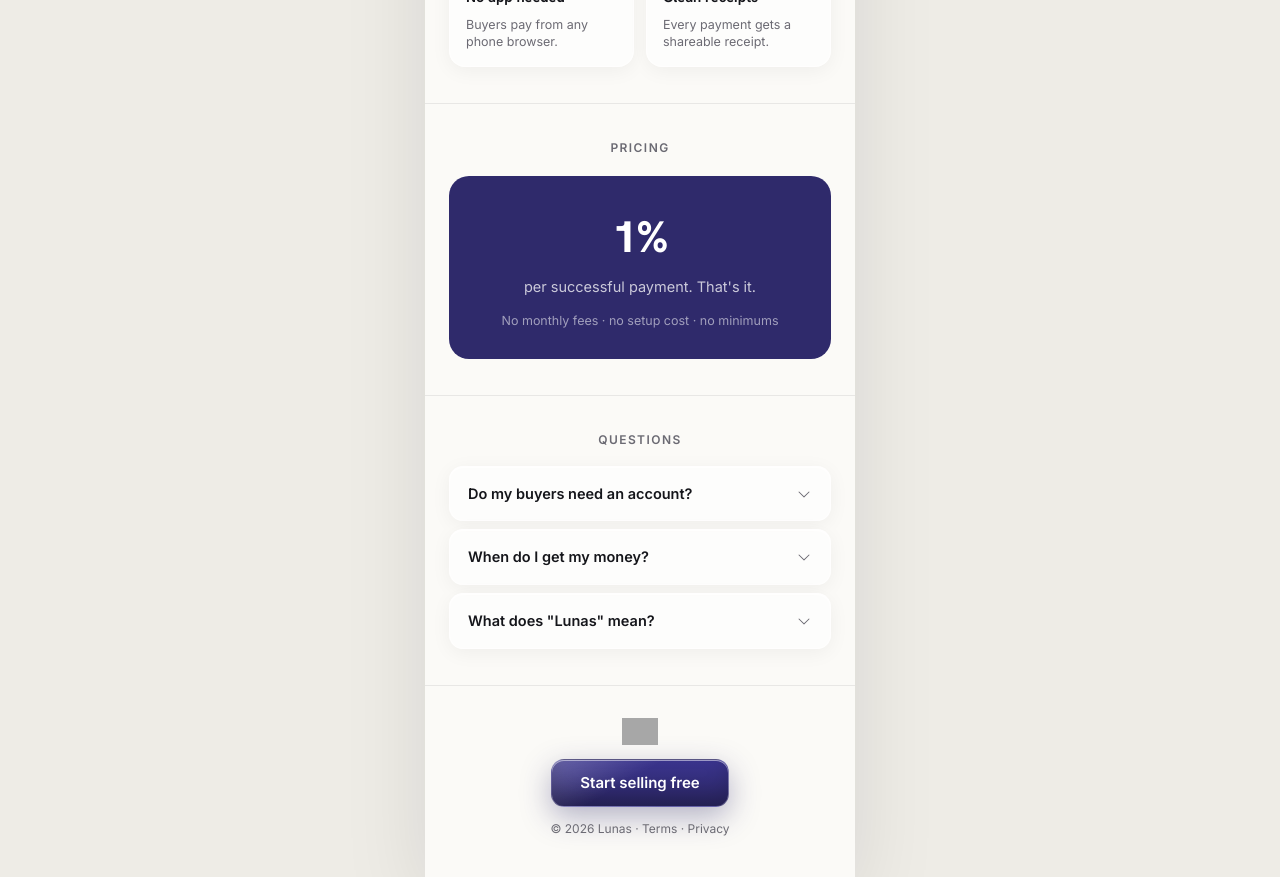
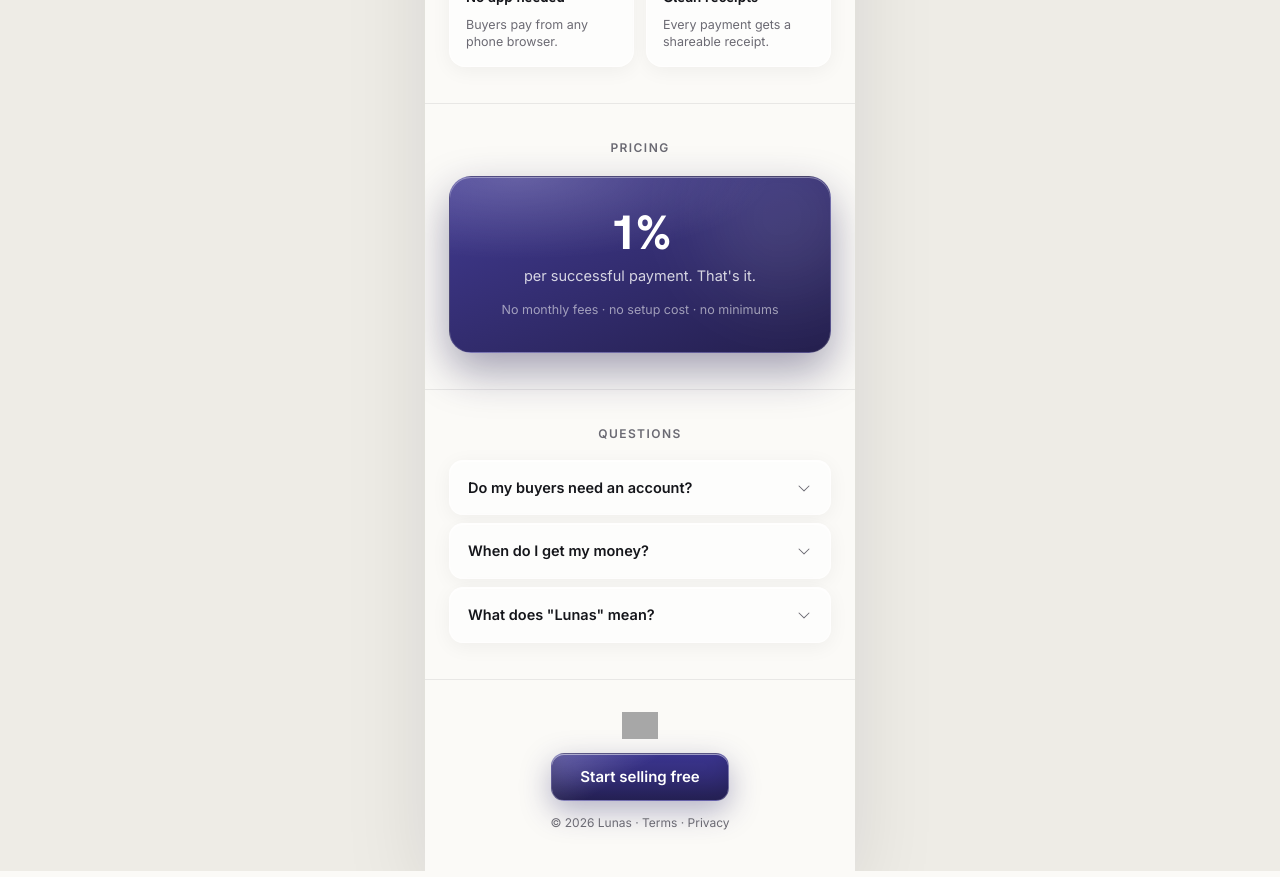
Before and after one commit to lunas-org/frontend, a Next.js app: page / in a window 1280 px wide. Shown: the part 1520-2397 px from the top of the page. Built offline with nearby package versions, Linux system fonts and the light colour scheme; grey boxes are pictures that could not be loaded.

Commit message:
Premium liquid-glass pricing card
New .glass-panel utility (deep navy gradient + top-left specular glow + bright
rim + inner highlight + large ambient shadow) applied to the landing pricing
card, with soft white/mint glow blobs inside for liquid depth.

```diff
--- a/src/app/globals.css
+++ b/src/app/globals.css
@@ -59,6 +59,21 @@ body {
     background-image:
       linear-gradient(150deg, rgba(255, 255, 255, 0.3), rgba(255, 255, 255, 0) 46%),
       linear-gradient(180deg, #423b9c, #2d2766);
+  }
+  /* Premium navy glass panel — for hero surfaces (pricing, balance): a deep navy gradient with a
+     soft top-left specular glow, a bright rim, an inner top highlight, and a large ambient shadow.
+     Pairs with a couple of blurred glow blobs inside for the "liquid" depth. */
+  .glass-panel {
+    position: relative;
+    overflow: hidden;
+    color: #fff;
+    background-image:
+      radial-gradient(120% 85% at 18% 0%, rgba(255, 255, 255, 0.2), rgba(255, 255, 255, 0) 55%),
+      linear-gradient(158deg, #423b93, #241f4d);
+    border: 1px solid rgba(255, 255, 255, 0.16);
+    box-shadow:
+      0 18px 44px rgba(31, 26, 74, 0.4),
+      inset 0 1px 0 rgba(255, 255, 255, 0.35);
   }
 }
 
--- a/src/app/page.tsx
+++ b/src/app/page.tsx
@@ -116,10 +116,12 @@ export default function Home() {
 
         <section className="border-t border-line px-6 py-9">
           <p className="mb-5 text-center text-xs font-semibold uppercase tracking-[.12em] text-muted">{t("landing.pricingTitle")}</p>
-          <div className="rounded-[20px] bg-primary px-6 py-7 text-center text-white">
-            <p className="font-display text-[44px] font-extrabold tracking-tight">1%</p>
-            <p className="mt-1.5 text-[14.5px] text-white/75">{t("landing.pricingPer")}</p>
-            <p className="mt-3.5 text-[12.5px] text-white/55">{t("landing.pricingSub")}</p>
+          <div className="glass-panel rounded-[22px] px-6 py-8 text-center">
+            <div className="pointer-events-none absolute -right-8 -top-10 h-40 w-40 rounded-full bg-white/10 blur-2xl" />
+            <div className="pointer-events-none absolute -bottom-12 -left-8 h-36 w-36 rounded-full bg-mint/20 blur-2xl" />
+            <p className="font-display relative text-[48px] font-extrabold leading-none tracking-tight">1%</p>
+            <p className="relative mt-2 text-[14.5px] text-white/80">{t("landing.pricingPer")}</p>
+            <p className="relative mt-3.5 text-[12.5px] text-white/55">{t("landing.pricingSub")}</p>
           </div>
         </section>
 
```
